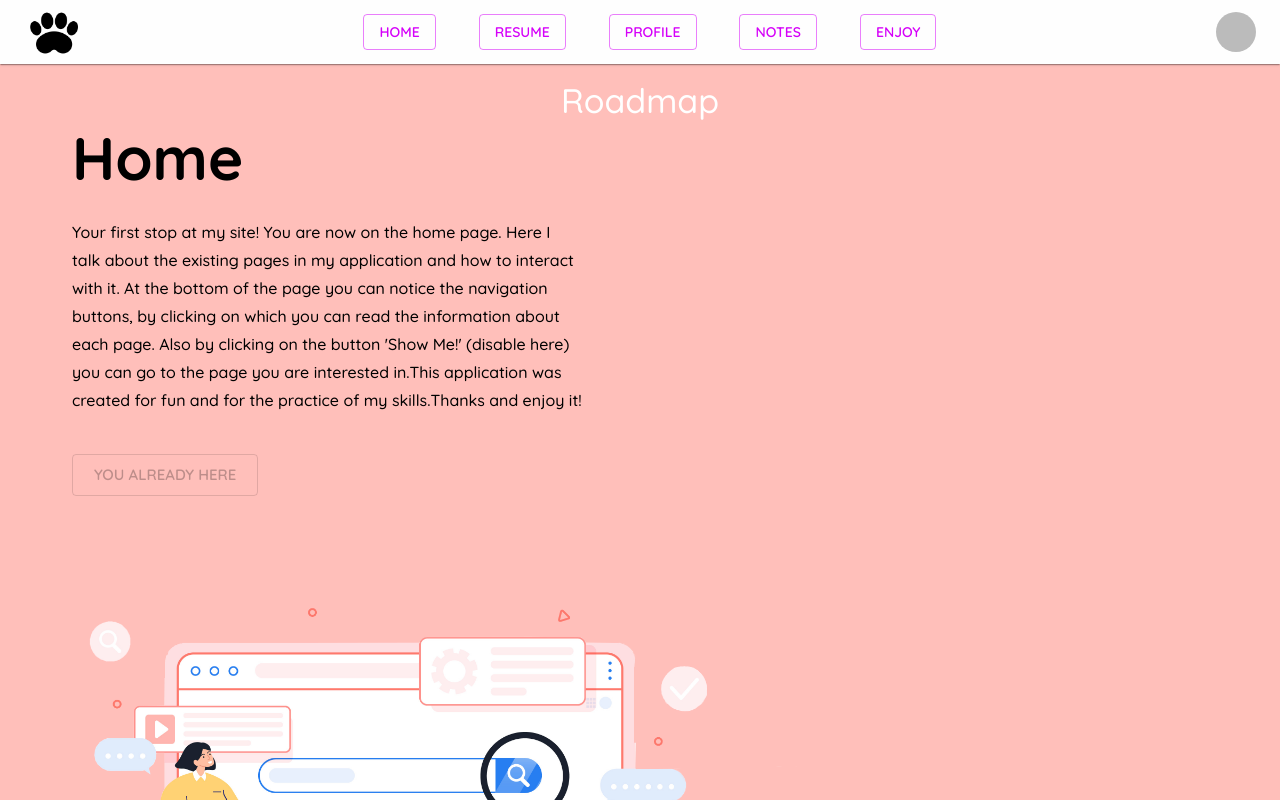
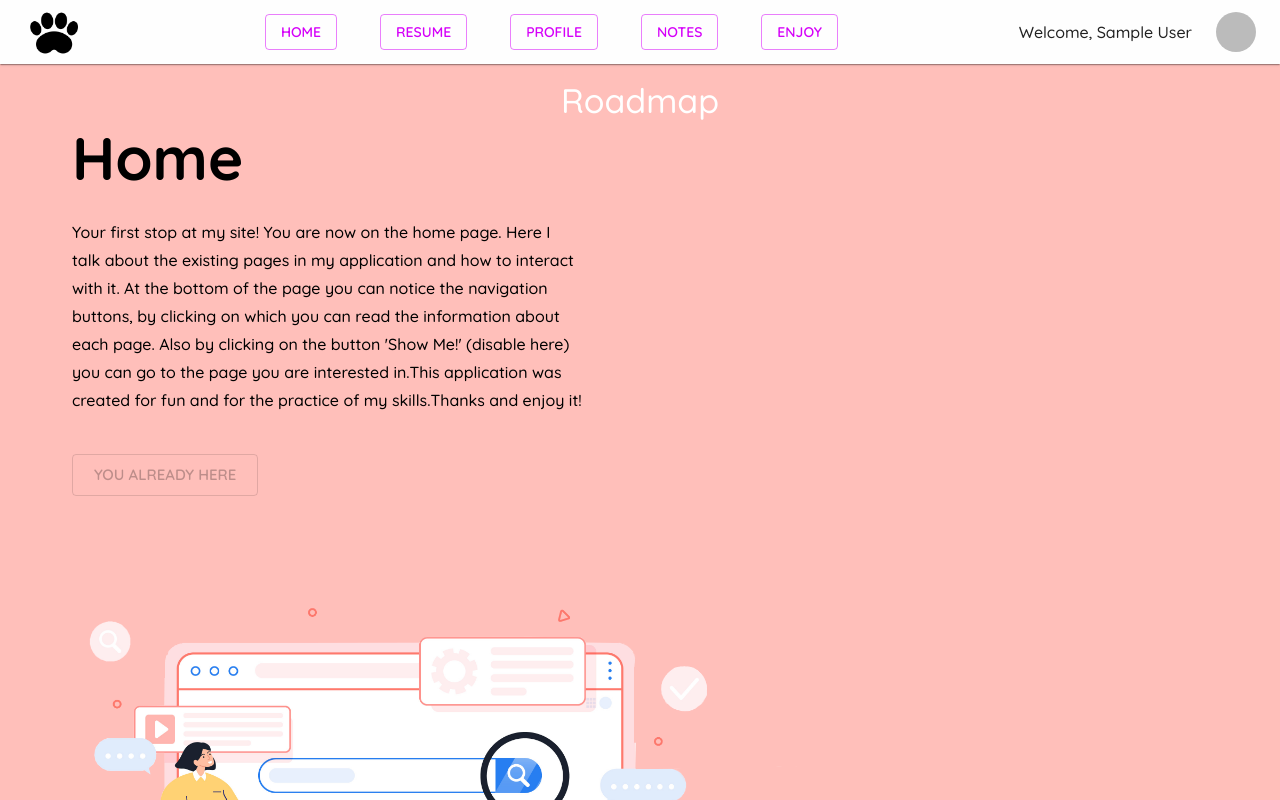
Before and after one commit to Ramil3107/my-pet-project, a React (Create React App) app: page /home in a window 1280 px wide. Shown: the top 800 px of the page. Built offline with nearby package versions, Linux system fonts and the light colour scheme; no server answers; sample sign-in values are in the browser's storage.

Commit message:
add display name to navbar

```diff
--- a/src/layout/Layout.js
+++ b/src/layout/Layout.js
@@ -1,4 +1,4 @@
-import { AppBar, Avatar, Box, Button, Menu, MenuItem, Toolbar } from "@mui/material"
+import { AppBar, Avatar, Box, Button, Menu, MenuItem, Toolbar, Typography } from "@mui/material"
 import { getAuth } from "firebase/auth"
 import { useState } from "react"
 import { useDispatch } from "react-redux"
@@ -12,7 +12,7 @@ import { removeUser } from "../pages/auth/redux/userSlice"
 
 const Layout = () => {
 
-    const { photoURL } = useAuth()
+    const { photoURL, displayName } = useAuth()
     const [anchorEl, setAnchorEl] = useState(null);
     const navigate = useNavigate()
     const dispatch = useDispatch()
@@ -59,6 +59,8 @@ const Layout = () => {
                             Enjoy
                         </Button>
                     </Box>
+                    <Box sx={{ display:"flex",alignItems:"center" ,ml: "auto" }}>
+                        <Typography sx={{mr:3}}>Welcome, {displayName || "Anonim"}</Typography>
                         <Avatar
                             id="basic-avatar"
                             aria-controls={open ? 'basic-menu' : undefined}
@@ -70,6 +72,7 @@ const Layout = () => {
                         >
                             A
                         </Avatar>
+                    </Box>
                     <Menu
                         id="basic-menu"
                         anchorEl={anchorEl}
```
Lines whose indentation alone changed are shown as unchanged.
